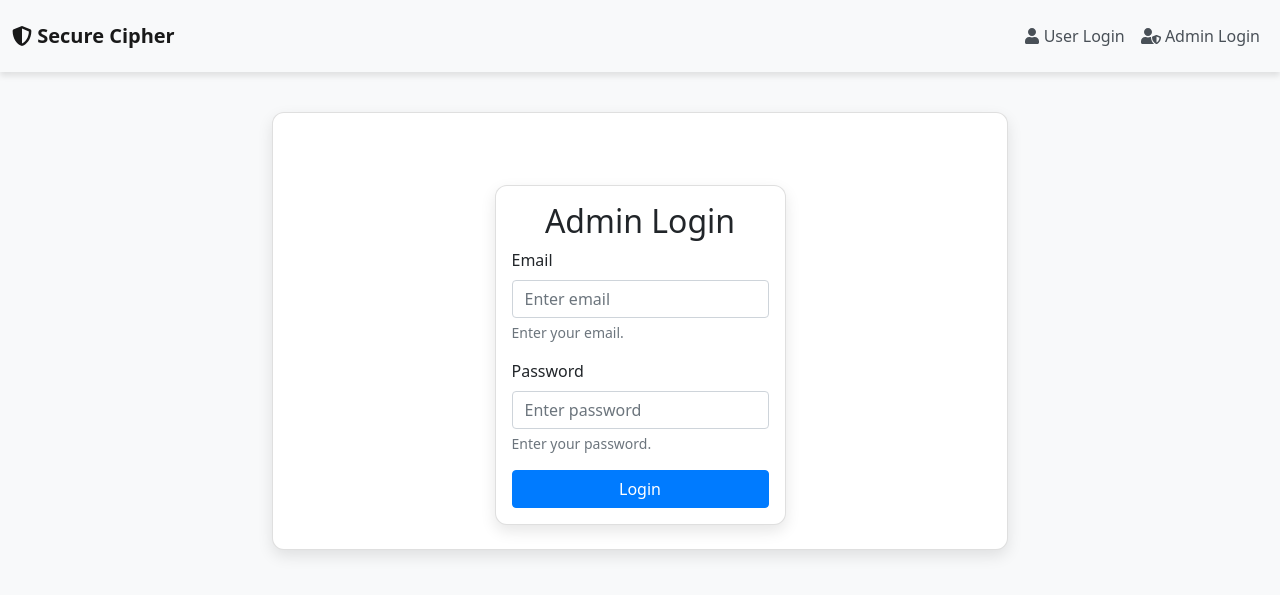
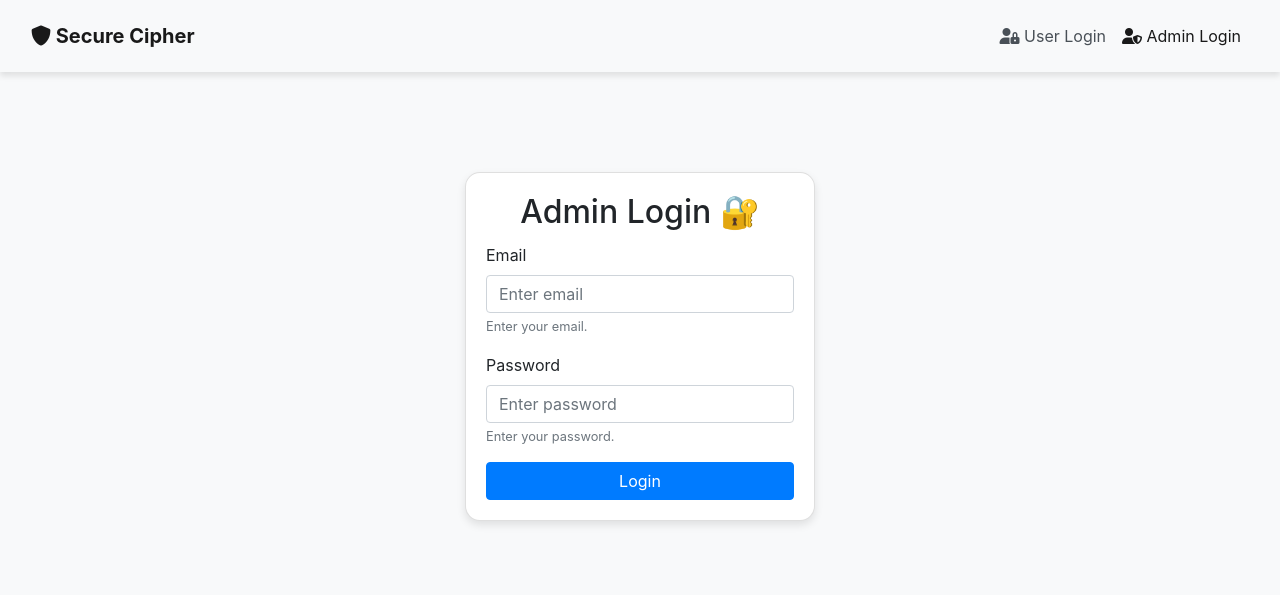
Before and after one commit to FirasKahlaoui/university-codes-and-tps, a Flask app: page /admin_login in a window 1280 px wide. Shown: the top 595 px of the page. Run offline with Flask 2, Linux system fonts and the light colour scheme; some libraries are stand-ins or nearby versions.

Commit message:
Add the nav bar to the admin login

```diff
--- a/Security/advanced_secure_app/app/templates/admin_login.html
+++ b/Security/advanced_secure_app/app/templates/admin_login.html
@@ -1,23 +1,146 @@
-{% extends 'base.html' %}
-{% block title %}Admin Login{% endblock %}
-{% block content %}
-<div class="card mx-auto mt-5" style="max-width: 400px;">
-    <div class="card-body">
-        <h2 class="card-title text-center">Admin Login</h2>
-        <form method="POST">
-            {{ form.hidden_tag() }}
-            <div class="mb-3">
-                {{ form.email.label(class="form-label") }}
-                {{ form.email(**{'class': 'form-control', 'placeholder': 'Enter email', 'aria-describedby': 'emailHelp'}) }}
-                <div id="emailHelp" class="form-text">Enter your email.</div>
+<!DOCTYPE html>
+<html lang="en">
+
+<head>
+    <meta charset="UTF-8">
+    <meta name="viewport" content="width=device-width, initial-scale=1.0">
+    <title>Admin Login</title>
+    <link rel="stylesheet" href="https://stackpath.bootstrapcdn.com/bootstrap/4.5.2/css/bootstrap.min.css">
+    <link rel="stylesheet" href="https://cdnjs.cloudflare.com/ajax/libs/font-awesome/6.0.0-beta3/css/all.min.css">
+    <style>
+        body {
+            background-color: #f8f9fa;
+        }
+
+        .login-container {
+            margin-top: 100px;
+        }
+
+        .login-card {
+            border-radius: 15px;
+            box-shadow: 0 4px 8px rgba(0, 0, 0, 0.1);
+        }
+
+        nav {
+            box-shadow: 0 4px 6px rgba(0, 0, 0, 0.1);
+        }
+
+        .navbar-brand {
+            font-weight: bold;
+            color: #007bff;
+        }
+
+        .navbar-brand:hover {
+            color: #0056b3;
+        }
+
+        .navbar-light .navbar-nav .nav-link {
+            color: #495057;
+        }
+
+        .navbar-light .navbar-nav .nav-link:hover {
+            color: #007bff;
+        }
+
+        .navbar-nav {
+            margin-left: auto;
+            /* Aligns the nav items to the right */
+        }
+    </style>
+</head>
+
+<body>
+    <!-- Navigation Bar -->
+    <nav class="navbar navbar-expand-lg navbar-light bg-light py-3">
+        <div class="container-fluid">
+            <a class="navbar-brand" href="{{ url_for('index') }}">
+                <i class="fas fa-shield-alt"></i> Secure Cipher
+            </a>
+            <button class="navbar-toggler" type="button" data-bs-toggle="collapse" data-bs-target="#navbarNav"
+                aria-controls="navbarNav" aria-expanded="false" aria-label="Toggle navigation">
+                <span class="navbar-toggler-icon"></span>
+            </button>
+            <div class="collapse navbar-collapse" id="navbarNav">
+                <ul class="navbar-nav ms-auto">
+                    {% if current_user.is_authenticated %}
+                    <li class="nav-item">
+                        <a class="nav-link" href="{{ url_for('main.logout') }}">
+                            <i class="fas fa-sign-out-alt"></i> Logout
+                        </a>
+                    </li>
+                    {% else %}
+                    <li class="nav-item">
+                        <a class="nav-link" href="{{ url_for('main.login') }}">
+                            <i class="fas fa-user-lock"></i> User Login
+                        </a>
+                    </li>
+                    <li class="nav-item">
+                        <a class="nav-link active" href="{{ url_for('main.admin_login') }}">
+                            <i class="fas fa-user-shield"></i> Admin Login
+                        </a>
+                    </li>
+                    {% endif %}
+                </ul>
             </div>
-            <div class="mb-3">
-                {{ form.password.label(class="form-label") }}
-                {{ form.password(**{'class': 'form-control', 'placeholder': 'Enter password', 'aria-describedby': 'passwordHelp'}) }}
-                <div id="passwordHelp" class="form-text">Enter your password.</div>
+        </div>
+    </nav>
+
+    <div class="container login-container">
+        <div class="row justify-content-center">
+            <div class="col-md-4">
+                <div class="card login-card">
+                    <div class="card-body">
+                        <h2 class="card-title text-center">Admin Login 🔐</h2>
+                        <form method="POST" id="adminLoginForm" onsubmit="return validateForm()">
+                            <div class="form-group">
+                                <label for="email">Email</label>
+                                <input type="email" class="form-control" id="email" name="email"
+                                    placeholder="Enter email" required>
+                                <div class="invalid-feedback">Please enter a valid email address.</div>
+                                <small id="emailHelp" class="form-text text-muted">Enter your email.</small>
+                            </div>
+                            <div class="form-group">
+                                <label for="password">Password</label>
+                                <input type="password" class="form-control" id="password" name="password"
+                                    placeholder="Enter password" required>
+                                <div class="invalid-feedback">Please enter your password.</div>
+                                <small id="passwordHelp" class="form-text text-muted">Enter your password.</small>
+                            </div>
+                            <button type="submit" class="btn btn-primary w-100">Login</button>
+                        </form>
+                    </div>
+                </div>
             </div>
-            <button type="submit" class="btn btn-primary w-100">Login</button>
-        </form>
+        </div>
     </div>
-</div>
-{% endblock %}
+
+    <script>
+        function validateForm() {
+            const email = document.getElementById('email');
+            const password = document.getElementById('password');
+
+            // Simple validation for empty fields
+            if (!email.value.trim()) {
+                email.classList.add('is-invalid');
+                return false;
+            } else {
+                email.classList.remove('is-invalid');
+            }
+
+            if (!password.value.trim()) {
+                password.classList.add('is-invalid');
+                return false;
+            } else {
+                password.classList.remove('is-invalid');
+            }
+
+            return true;
+        }
+    </script>
+
+    <script src="https://code.jquery.com/jquery-3.5.1.slim.min.js"></script>
+    <script src="https://cdn.jsdelivr.net/npm/@popperjs/core@2.0.7/dist/umd/popper.min.js"></script>
+    <script src="https://stackpath.bootstrapcdn.com/bootstrap/4.5.2/js/bootstrap.min.js"></script>
+</body>
+
+</html>
```
